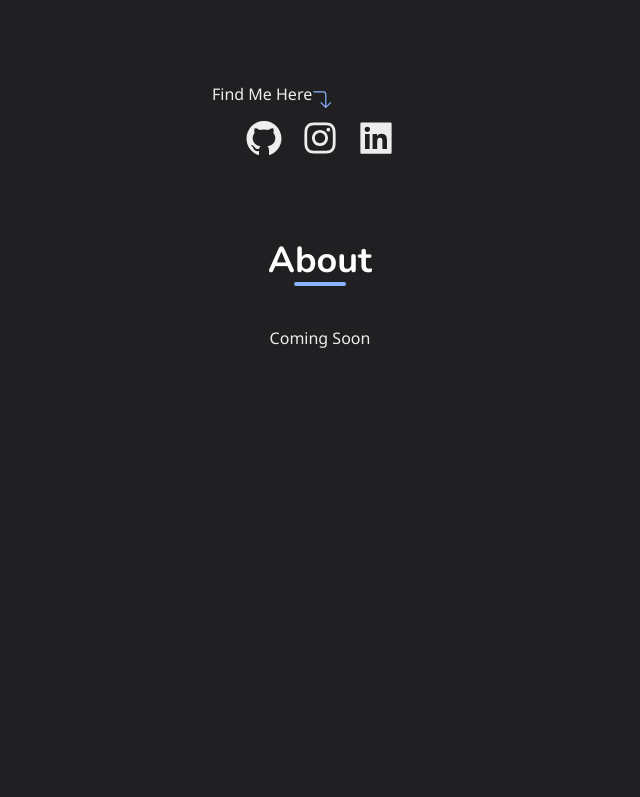
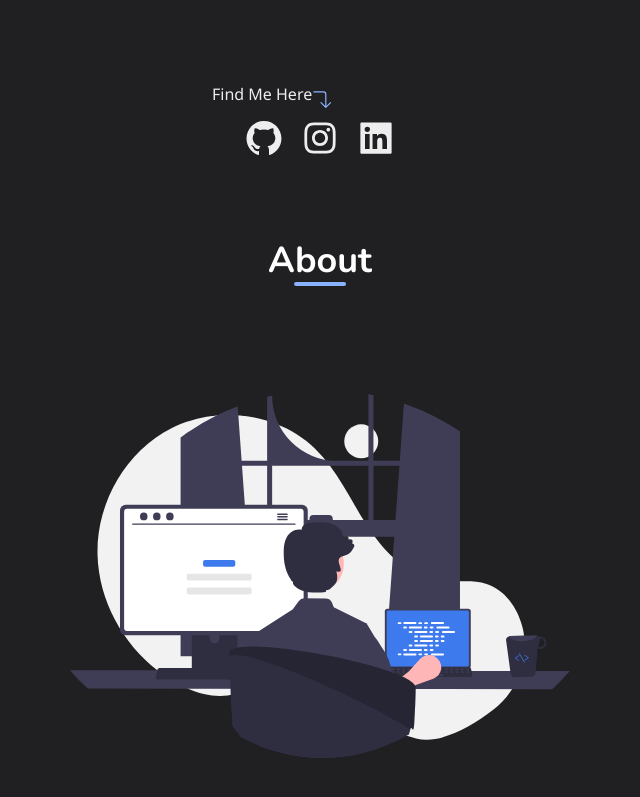
Before and after one commit to maciejpieczarka/nextjs-maciejpieczarka-homepage, a Next.js app: page / in a window 1280 px wide. Shown: the part 601-1398 px from the top of the page, without its empty margins (320-960 px from the left). Built offline with nearby package versions, Linux system fonts and the light colour scheme.

Commit message:
Refactor images to use next/image with chakra styling

```diff
--- a/pages/index.tsx
+++ b/pages/index.tsx
@@ -1,4 +1,5 @@
 import type { NextPage } from 'next';
+import Image from 'next/image';
 import {
   Box,
   Flex,
@@ -6,8 +7,9 @@ import {
   Heading,
   useColorModeValue,
   Button,
-  Image,
   HStack,
+  chakra,
+  Divider,
 } from '@chakra-ui/react';
 import { DownloadIcon, ChevronRightIcon } from '@chakra-ui/icons';
 import {
@@ -21,6 +23,12 @@ import { BsArrow90DegDown } from 'react-icons/bs';
 import Sectionlayout from '../components/layouts/section';
 import SocialIcon from '../components/SocialIcon';
 
+const CustomImg = chakra(Image, {
+  baseStyle: { maxH: '100%', maxW: '100%' },
+  shouldForwardProp: prop => {
+    return ['width', 'height', 'layout', 'src', 'alt'].includes(prop);
+  },
+});
 const Home: NextPage = () => {
   return (
     <Box>
@@ -95,15 +103,21 @@ const Home: NextPage = () => {
             </Flex>
           </Box>
 
-          <Image
+          <Box
+            boxSize={{ base: 100, md: 300, lg: 500 }}
             borderWidth={{ base: '.3em', md: '1em' }}
             borderStyle="solid"
             borderColor="textLight"
-            borderRadius="100%"
-            src="/HeroImg.jpg"
-            alt="Profile Picture"
-            boxSize={{ base: 100, md: 300, lg: 500 }}
-          />
+            borderRadius="full"
+            position="relative"
+          >
+            <CustomImg
+              borderRadius="full"
+              src="/HeroImg.jpg"
+              alt="Profile Picture"
+              layout="fill"
+            />
+          </Box>
         </Flex>
 
         <Flex direction="column" gap={2}>
@@ -140,7 +154,16 @@ const Home: NextPage = () => {
           </HStack>
         </Flex>
       </Flex>
-      <Sectionlayout heading="About">Coming Soon</Sectionlayout>
+      <Sectionlayout heading="About">
+        <Flex align="center">
+          <Flex flex={1} justify="flex-end">
+            <Box position="relative" boxSize={{ md: 400, lg: 500 }}>
+              <CustomImg src="/about-img-light.svg" layout="fill" />
+            </Box>
+          </Flex>
+          <Box flex={1}></Box>
+        </Flex>
+      </Sectionlayout>
     </Box>
   );
 };
```
Also changed, not shown: public/about-img-dark.svg (added), public/about-img-light.svg (added).
